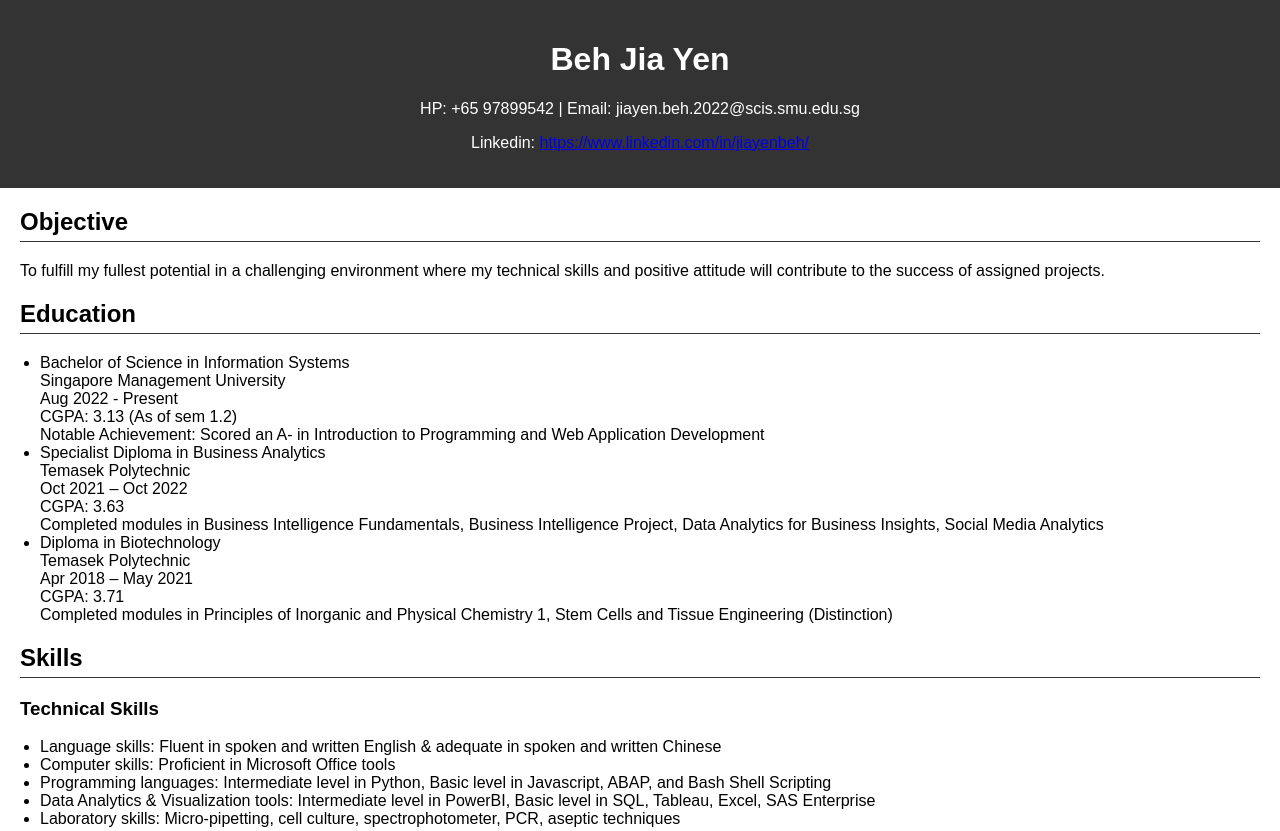
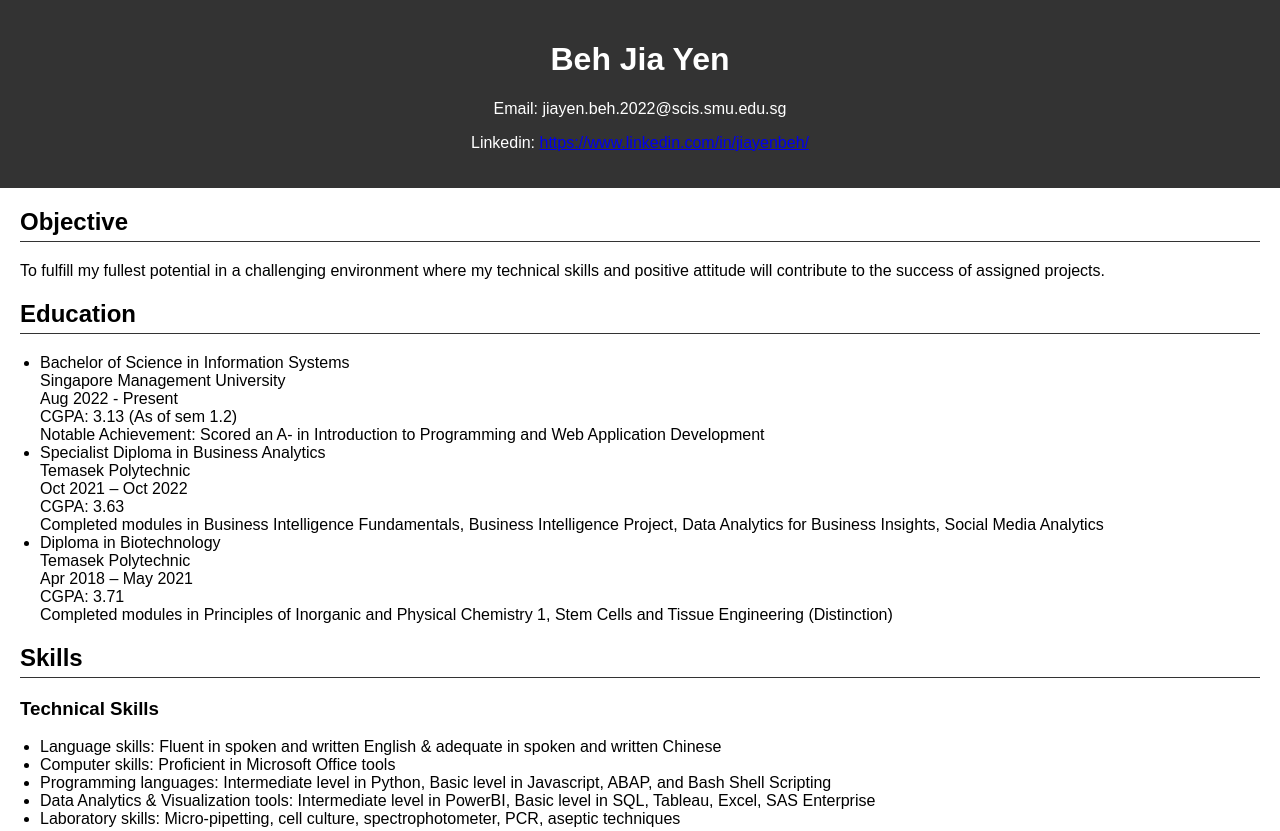
Before and after one commit to jiayenbeh/jiayenbeh.github.io, a plain HTML site: page myresume.html in a window 1280 px wide. Shown: the top 831 px of the page. Drawn offline with Linux system fonts and the light colour scheme.

Commit message:
make changes to the myresume.html file

```diff
--- a/myresume.html
+++ b/myresume.html
@@ -33,7 +33,7 @@
 <body>
     <div class="header">
         <h1>Beh Jia Yen</h1>
-        <p>HP: +65 97899542 | Email: jiayen.beh.2022@scis.smu.edu.sg</p>
+        <p>Email: jiayen.beh.2022@scis.smu.edu.sg</p>
         <p>Linkedin: <a href="https://www.linkedin.com/in/jiayenbeh/">https://www.linkedin.com/in/jiayenbeh/</a></p>
     </div>
     <div class="content">
```
